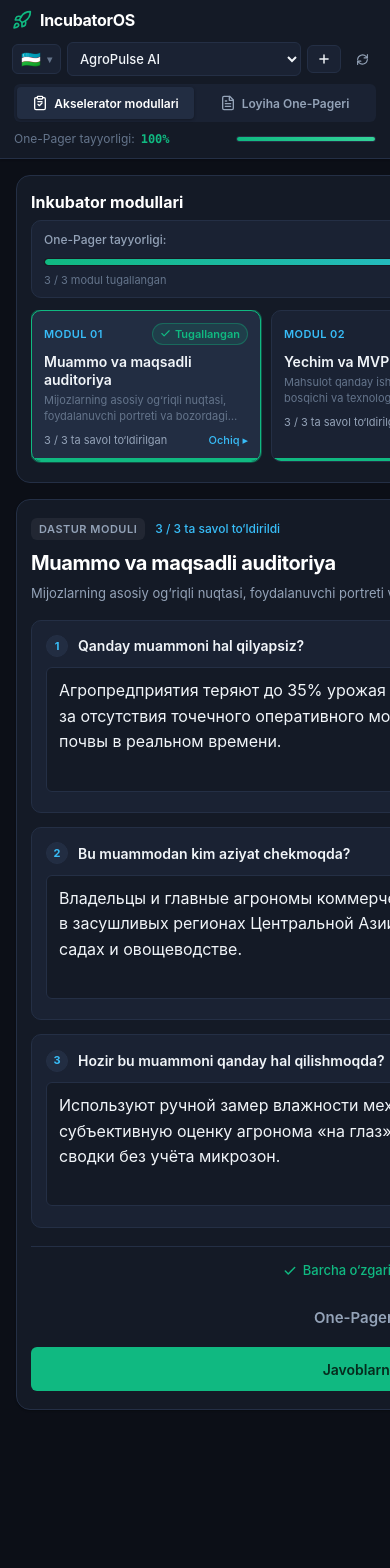
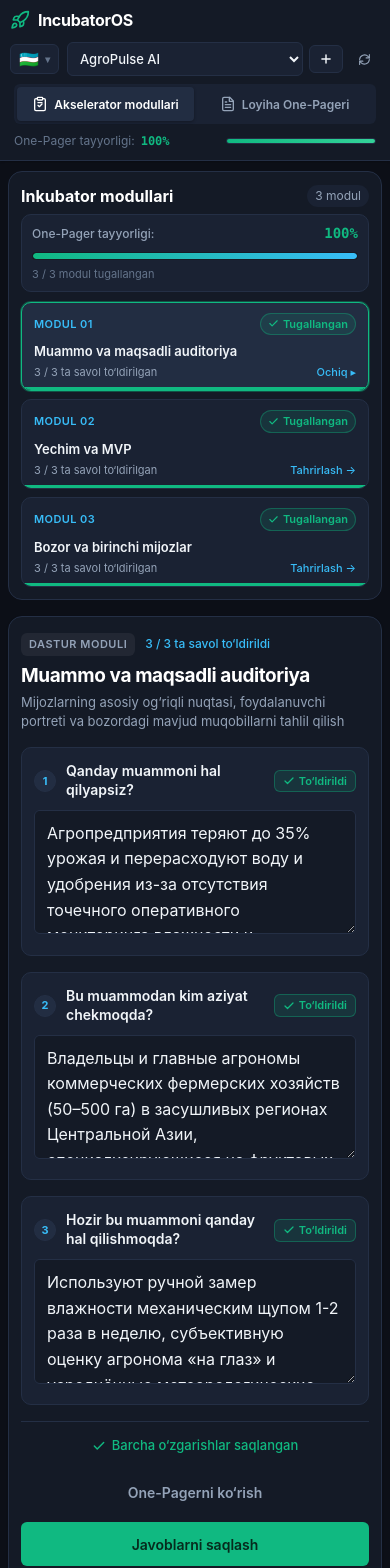
Before and after one commit to Ibrohim-Vafoyev/platform-front, a React (Vite) app: page / in a window 390 px wide. Shown: the top 1568 px of the page. Before the commit the page ends 1426 px from the top, so only its background shows below. Built offline with nearby package versions, Linux system fonts and the light colour scheme.

Commit message:
fix(mobile): prevent horizontal clipping, overflow and button truncation on mobile viewport

```diff
--- a/src/App.css
+++ b/src/App.css
@@ -1,13 +1,22 @@
-/* App Layout */
+/* =========================================================
+   IncubatorOS - Master Application Styles
+   100% Responsive for Laptops, Tablets, and Smartphones
+   ========================================================= */
+
+/* Base Layout Container */
 .app-layout {
   min-height: 100vh;
+  width: 100%;
+  max-width: 100%;
   display: flex;
   flex-direction: column;
-  max-width: 100vw;
+  box-sizing: border-box;
   overflow-x: hidden;
 }
 
-/* Header */
+/* =========================================================
+   Header
+   ========================================================= */
 .app-header {
   background: var(--bg-surface);
   border-bottom: 1px solid var(--border-subtle);
@@ -15,7 +24,8 @@
   top: 0;
   z-index: 50;
   box-shadow: var(--shadow-sm);
-  max-width: 100vw;
+  width: 100%;
+  box-sizing: border-box;
 }
 
 .header-top {
@@ -25,14 +35,15 @@
   display: flex;
   align-items: center;
   justify-content: space-between;
-  gap: 16px;
-  flex-wrap: wrap;
+  gap: 12px;
+  box-sizing: border-box;
 }
 
 .brand-group {
   display: flex;
   align-items: center;
-  gap: 12px;
+  gap: 10px;
+  flex-shrink: 0;
 }
 
 .logo-badge {
@@ -67,7 +78,7 @@
 .header-actions-cluster {
   display: flex;
   align-items: center;
-  gap: 12px;
+  gap: 10px;
   flex-wrap: wrap;
 }
 
@@ -100,7 +111,6 @@
 .dropdown-caret {
   font-size: 10px;
   color: var(--text-dim);
-  transition: transform 0.2s;
 }
 
 .lang-dropdown-menu {
@@ -162,10 +172,12 @@
   color: var(--accent-primary);
 }
 
+/* Project Switcher */
 .project-switcher-group {
   display: flex;
   align-items: center;
   gap: 8px;
+  flex-wrap: wrap;
 }
 
 .project-label {
@@ -184,7 +196,7 @@
   font-weight: 500;
   cursor: pointer;
   outline: none;
-  min-width: 170px;
+  min-width: 150px;
   max-width: 220px;
   transition: border-color 0.2s;
   text-overflow: ellipsis;
@@ -204,6 +216,7 @@
   align-items: center;
   justify-content: space-between;
   gap: 20px;
+  box-sizing: border-box;
 }
 
 .tab-nav {
@@ -308,7 +321,9 @@
   transition: width 0.3s ease;
 }
 
-/* Buttons */
+/* =========================================================
+   Buttons
+   ========================================================= */
 .btn {
   border: none;
   cursor: pointer;
@@ -320,6 +335,7 @@
   border-radius: var(--radius-sm);
   transition: all 0.2s cubic-bezier(0.4, 0, 0.2, 1);
   white-space: nowrap;
+  box-sizing: border-box;
 }
 
 .btn:active {
@@ -385,7 +401,6 @@
 
 .btn-pdf-export:hover:not(:disabled) {
   box-shadow: 0 4px 18px rgba(16, 185, 129, 0.45);
-  transform: translateY(-1px);
 }
 
 .btn-pdf-export:disabled {
@@ -393,21 +408,26 @@
   cursor: wait;
 }
 
-/* Main Content Area */
+/* =========================================================
+   Main Content Area
+   ========================================================= */
 .app-main-content {
   flex: 1;
   max-width: 1380px;
   width: 100%;
   margin: 0 auto;
   padding: 24px;
+  box-sizing: border-box;
 }
 
 /* Modules View Layout */
 .modules-view-container {
   display: grid;
-  grid-template-columns: 340px 1fr;
+  grid-template-columns: 320px minmax(0, 1fr);
   gap: 24px;
   align-items: start;
+  width: 100%;
+  box-sizing: border-box;
 }
 
 /* Module List Panel */
@@ -416,6 +436,8 @@
   border: 1px solid var(--border-subtle);
   border-radius: var(--radius-lg);
   padding: 20px;
+  box-sizing: border-box;
+  min-width: 0;
 }
 
 .module-list-header {
@@ -452,7 +474,8 @@
   border: 1px solid var(--border-subtle);
   border-radius: var(--radius-md);
   padding: 12px 14px;
-  margin-bottom: 18px;
+  margin-bottom: 16px;
+  box-sizing: border-box;
 }
 
 .module-panel-progress-top {
@@ -482,6 +505,7 @@
   border-radius: 999px;
   overflow: hidden;
   border: 1px solid rgba(255, 255, 255, 0.05);
+  box-sizing: border-box;
 }
 
 .overall-progress-fill {
@@ -502,7 +526,9 @@
 .module-items {
   display: flex;
   flex-direction: column;
-  gap: 12px;
+  gap: 10px;
+  width: 100%;
+  box-sizing: border-box;
 }
 
 .module-card-item {
@@ -514,6 +540,7 @@
   transition: all 0.2s ease;
   position: relative;
   overflow: hidden;
+  box-sizing: border-box;
 }
 
 .module-card-item:hover {
@@ -618,17 +645,23 @@
   transition: width 0.3s ease;
 }
 
-/* Module Workspace / Form */
+/* =========================================================
+   Module Workspace / Form
+   ========================================================= */
 .module-workspace {
   min-width: 0;
+  width: 100%;
+  box-sizing: border-box;
 }
 
 .module-form-container {
   background: var(--bg-surface);
   border: 1px solid var(--border-subtle);
   border-radius: var(--radius-lg);
-  padding: 28px;
+  padding: 24px;
   box-shadow: var(--shadow-sm);
+  width: 100%;
+  box-sizing: border-box;
 }
 
 .module-tag-row {
@@ -662,12 +695,14 @@
   color: #fff;
   letter-spacing: -0.4px;
   margin-bottom: 6px;
+  line-height: 1.25;
 }
 
 .form-subtitle {
   font-size: 14px;
   color: var(--text-muted);
-  margin-bottom: 24px;
+  margin-bottom: 20px;
+  line-height: 1.45;
 }
 
 /* Alert Toast */
@@ -679,6 +714,7 @@
   border-radius: var(--radius-md);
   margin-bottom: 20px;
   animation: fadeIn 0.25s ease-out;
+  box-sizing: border-box;
 }
 
 .alert-toast.success {
@@ -706,15 +742,19 @@
 .fields-stack {
   display: flex;
   flex-direction: column;
-  gap: 20px;
+  gap: 16px;
+  width: 100%;
+  box-sizing: border-box;
 }
 
 .field-card {
   background: var(--bg-surface-elevated);
   border: 1px solid var(--border-subtle);
   border-radius: var(--radius-md);
-  padding: 18px;
+  padding: 16px;
   transition: border-color 0.2s;
+  width: 100%;
+  box-sizing: border-box;
 }
 
 .field-card:focus-within {
@@ -741,6 +781,7 @@
   justify-content: center;
   border-radius: 999px;
   border: 1px solid var(--border-subtle);
+  flex-shrink: 0;
 }
 
 .field-label {
@@ -748,6 +789,7 @@
   font-weight: 600;
   color: var(--text-main);
   flex: 1;
+  line-height: 1.35;
 }
 
 .field-check-badge {
@@ -761,10 +803,17 @@
   display: inline-flex;
   align-items: center;
   gap: 4px;
+  white-space: nowrap;
+}
+
+.input-wrapper {
+  width: 100%;
+  box-sizing: border-box;
 }
 
 .form-textarea {
   width: 100%;
+  box-sizing: border-box;
   background: var(--bg-surface);
   border: 1px solid var(--border-subtle);
   color: var(--text-main);
@@ -775,6 +824,7 @@
   outline: none;
   transition: border-color 0.15s;
   min-height: 100px;
+  font-size: 15px;
 }
 
 .form-textarea:focus {
@@ -787,14 +837,16 @@
 }
 
 .form-actions-bar {
-  margin-top: 24px;
-  padding-top: 20px;
+  margin-top: 20px;
+  padding-top: 18px;
   border-top: 1px solid var(--border-subtle);
   display: flex;
   align-items: center;
   justify-content: space-between;
   flex-wrap: wrap;
-  gap: 14px;
+  gap: 12px;
+  width: 100%;
+  box-sizing: border-box;
 }
 
 .actions-info {
@@ -818,12 +870,17 @@
   display: flex;
   align-items: center;
   gap: 10px;
-}
-
-/* One-Pager View */
+  flex-wrap: wrap;
+}
+
+/* =========================================================
+   One-Pager View
+   ========================================================= */
 .onepager-wrapper {
   max-width: 960px;
+  width: 100%;
   margin: 0 auto;
+  box-sizing: border-box;
 }
 
 .onepager-toolbar {
@@ -837,6 +894,8 @@
   border-radius: var(--radius-md);
   flex-wrap: wrap;
   gap: 12px;
+  width: 100%;
+  box-sizing: border-box;
 }
 
 .toolbar-info {
@@ -844,6 +903,7 @@
   align-items: center;
   gap: 14px;
   font-size: 13px;
+  flex-wrap: wrap;
 }
 
 .live-badge {
@@ -852,6 +912,7 @@
   display: inline-flex;
   align-items: center;
   gap: 6px;
+  white-space: nowrap;
 }
 
 .pulsing-live-dot {
@@ -881,6 +942,7 @@
 
 .updated-timestamp {
   color: var(--text-dim);
+  white-space: nowrap;
 }
 
 .toolbar-actions {
@@ -893,9 +955,11 @@
   background: linear-gradient(180deg, rgba(16, 185, 129, 0.02) 0%, rgba(20, 26, 38, 0.98) 15%), var(--bg-surface);
   border: 1px solid rgba(56, 189, 248, 0.2);
   border-radius: var(--radius-lg);
-  padding: 36px 40px;
+  padding: 32px 36px;
   box-shadow: var(--shadow-md);
   position: relative;
+  width: 100%;
+  box-sizing: border-box;
 }
 
 .onepager-sheet::before {
@@ -912,8 +976,8 @@
 
 .onepager-header {
   border-bottom: 2px solid var(--border-subtle);
-  padding-bottom: 24px;
-  margin-bottom: 28px;
+  padding-bottom: 20px;
+  margin-bottom: 24px;
 }
 
 .onepager-header-top {
@@ -941,16 +1005,16 @@
 }
 
 .onepager-title {
-  font-size: 32px;
+  font-size: 30px;
   font-weight: 800;
   color: #fff;
   letter-spacing: -0.6px;
   margin-bottom: 8px;
-  line-height: 1.2;
+  line-height: 1.25;
 }
 
 .onepager-tagline {
-  font-size: 16px;
+  font-size: 15px;
   color: var(--text-muted);
   line-height: 1.5;
 }
@@ -958,7 +1022,9 @@
 .onepager-modules-flow {
   display: flex;
   flex-direction: column;
-  gap: 24px;
+  gap: 20px;
+  width: 100%;
+  box-sizing: border-box;
 }
 
 .onepager-section-card {
@@ -966,8 +1032,10 @@
   border: 1px solid var(--border-subtle);
   border-left: 3px solid var(--accent-primary-border);
   border-radius: var(--radius-md);
-  padding: 24px;
+  padding: 20px;
   transition: border-color 0.2s, box-shadow 0.2s;
+  width: 100%;
+  box-sizing: border-box;
 }
 
 .onepager-section-card:hover {
@@ -979,8 +1047,8 @@
   display: flex;
   align-items: center;
   justify-content: space-between;
-  margin-bottom: 18px;
-  padding-bottom: 12px;
+  margin-bottom: 16px;
+  padding-bottom: 10px;
   border-bottom: 1px solid rgba(255, 255, 255, 0.06);
   gap: 10px;
   flex-wrap: wrap;
@@ -1003,7 +1071,7 @@
 }
 
 .section-card-title {
-  font-size: 18px;
+  font-size: 17px;
   font-weight: 700;
   color: #fff;
 }
@@ -1027,15 +1095,16 @@
   background: rgba(255, 255, 255, 0.06);
 }
 
-/* Empty section */
 .onepager-empty-section {
   display: flex;
   align-items: center;
   gap: 16px;
-  padding: 20px;
+  padding: 18px;
   background: rgba(255, 255, 255, 0.02);
   border: 1px dashed rgba(255, 255, 255, 0.14);
   border-radius: var(--radius-md);
+  width: 100%;
+  box-sizing: border-box;
 }
 
 .empty-section-icon {
@@ -1043,6 +1112,7 @@
   display: flex;
   align-items: center;
   justify-content: center;
+  flex-shrink: 0;
 }
 
 .empty-section-body {
@@ -1062,16 +1132,19 @@
   line-height: 1.4;
 }
 
-/* Fields Grid in One-Pager */
 .section-fields-grid {
   display: flex;
   flex-direction: column;
-  gap: 18px;
+  gap: 16px;
+  width: 100%;
+  box-sizing: border-box;
 }
 
 .onepager-field-block {
-  padding-left: 14px;
+  padding-left: 12px;
   border-left: 2px solid var(--border-subtle);
+  width: 100%;
+  box-sizing: border-box;
 }
 
 .onepager-field-question {
@@ -1086,7 +1159,8 @@
 .onepager-field-answer {
   font-size: 15px;
   color: var(--text-main);
-  line-height: 1.65;
+  line-height: 1.6;
+  word-break: break-word;
 }
 
 .onepager-field-answer p + p {
@@ -1099,8 +1173,8 @@
 }
 
 .onepager-footer {
-  margin-top: 32px;
-  padding-top: 20px;
+  margin-top: 28px;
+  padding-top: 18px;
   border-top: 1px solid var(--border-subtle);
   text-align: center;
 }
@@ -1124,6 +1198,7 @@
   justify-content: center;
   z-index: 100;
   padding: 16px;
+  box-sizing: border-box;
 }
 
 .modal-card {
@@ -1134,6 +1209,7 @@
   max-width: 480px;
   padding: 24px;
   box-shadow: var(--shadow-lg);
+  box-sizing: border-box;
 }
 
 .modal-header {
@@ -1177,6 +1253,7 @@
   padding: 9px 12px;
   border-radius: var(--radius-sm);
   outline: none;
+  box-sizing: border-box;
 }
 
 .form-input:focus {
@@ -1201,32 +1278,45 @@
   }
 }
 
-/* ========================================================= */
-/* ULTRA-ROBUST RESPONSIVE DESIGN FOR LAPTOPS & PHONES       */
-/* ========================================================= */
-
-@media (max-width: 1024px) {
+/* =========================================================
+   COMPREHENSIVE RESPONSIVE STYLES
+   ========================================================= */
+
+/* Tablet (<= 960px) */
+@media (max-width: 960px) {
   .app-main-content {
-    padding: 16px;
-  }
+    padding: 16px 14px;
+  }
+
   .modules-view-container {
+    display: flex;
+    flex-direction: column;
     gap: 16px;
-  }
-}
-
-/* Tablet & Mobile Breakpoint (<= 860px) */
-@media (max-width: 860px) {
-  .modules-view-container {
-    grid-template-columns: 1fr;
-    gap: 16px;
-  }
-
-  /* Header mobile layout */
+    width: 100%;
+  }
+
+  .module-list-panel {
+    width: 100%;
+    padding: 14px;
+  }
+
+  .module-workspace {
+    width: 100%;
+  }
+}
+
+/* Mobile Devices (<= 768px) */
+@media (max-width: 768px) {
   .header-top {
     flex-direction: column;
     align-items: stretch;
+    padding: 10px 14px;
     gap: 10px;
-    padding: 10px 14px;
+  }
+
+  .brand-group {
+    justify-content: space-between;
+    width: 100%;
   }
 
   .header-actions-cluster {
@@ -1245,13 +1335,13 @@
   }
 
   .project-label {
-    display: none; /* Clean up space on mobile */
+    display: none;
   }
 
   .project-select {
     min-width: 0;
+    max-width: none;
     flex: 1;
-    max-width: none;
     font-size: 13px;
     padding: 7px 8px;
   }
@@ -1263,7 +1353,7 @@
     gap: 8px;
   }
 
-  /* Segmented control tabs on mobile */
+  /* Segmented control tabs on phone */
   .tab-nav {
     display: flex;
     width: 100%;
@@ -1276,7 +1366,7 @@
   .tab-btn {
     flex: 1;
     justify-content: center;
-    padding: 8px 6px;
+    padding: 9px 6px;
     border-bottom: none;
     border-radius: 4px;
     font-size: 12px;
@@ -1291,7 +1381,7 @@
 
   .tab-count-badge,
   .tab-status-pill {
-    display: none; /* Keep tabs neat and uncluttered */
+    display: none;
   }
 
   .header-progress-summary {
@@ -1301,61 +1391,51 @@
 
   .progress-bar-track {
     flex: 1;
-    max-width: 140px;
-  }
-
-  /* MODULE LIST ON MOBILE: Swipeable horizontal card rail! */
+    max-width: 150px;
+  }
+
+  /* Module List Accordion/Chips on Mobile */
   .module-list-panel {
-    padding: 14px;
+    padding: 12px;
   }
 
   .module-list-subtitle {
-    display: none; /* Reduce vertical clutter */
+    display: none;
   }
 
   .module-panel-progress {
-    padding: 8px 12px;
-    margin-bottom: 12px;
+    padding: 8px 10px;
+    margin-bottom: 10px;
   }
 
   .module-items {
-    flex-direction: row;
-    overflow-x: auto;
-    gap: 10px;
-    padding-bottom: 6px;
-    scroll-snap-type: x mandatory;
-    -webkit-overflow-scrolling: touch;
-    scrollbar-width: none;
-  }
-
-  .module-items::-webkit-scrollbar {
+    display: flex;
+    flex-direction: column;
+    gap: 8px;
+    width: 100%;
+  }
+
+  .module-card-item {
+    padding: 10px 12px;
+    width: 100%;
+  }
+
+  .module-card-desc {
     display: none;
   }
 
-  .module-card-item {
-    flex: 0 0 230px;
-    min-width: 230px;
-    max-width: 260px;
-    padding: 12px;
-    scroll-snap-align: start;
-  }
-
-  .module-card-desc {
-    display: -webkit-box;
-    -webkit-line-clamp: 2;
-    -webkit-box-orient: vertical;
-    overflow: hidden;
-    margin-bottom: 8px;
-    font-size: 11px;
-  }
-
-  /* Form on mobile */
+  .module-card-title {
+    font-size: 13px;
+  }
+
+  /* Form View on Mobile */
   .module-form-container {
-    padding: 18px 14px;
+    padding: 16px 12px;
+    width: 100%;
   }
 
   .form-title {
-    font-size: 20px;
+    font-size: 19px;
   }
 
   .form-subtitle {
@@ -1363,12 +1443,9 @@
     margin-bottom: 16px;
   }
 
-  .fields-stack {
-    gap: 14px;
-  }
-
   .field-card {
-    padding: 14px;
+    padding: 14px 12px;
+    width: 100%;
   }
 
   .field-label {
@@ -1377,20 +1454,22 @@
 
   .form-textarea {
     font-size: 16px; /* Prevents auto-zoom in mobile Safari */
-    min-height: 95px;
+    min-height: 90px;
     padding: 10px 12px;
+    width: 100%;
   }
 
   .form-actions-bar {
     flex-direction: column;
     align-items: stretch;
     gap: 12px;
-    margin-top: 18px;
+    margin-top: 16px;
     padding-top: 14px;
   }
 
   .form-actions-bar .actions-info {
     text-align: center;
+    width: 100%;
   }
 
   .form-actions-bar .action-buttons {
@@ -1403,11 +1482,13 @@
   .form-actions-bar .action-buttons button {
     width: 100%;
     height: 44px;
-  }
-
-  /* One-Pager on mobile */
+    font-size: 14px;
+  }
+
+  /* One-Pager View on Mobile */
   .onepager-sheet {
-    padding: 20px 14px;
+    padding: 18px 12px;
+    width: 100%;
   }
 
   .onepager-title {
@@ -1415,7 +1496,7 @@
   }
 
   .onepager-tagline {
-    font-size: 14px;
+    font-size: 13px;
   }
 
   .onepager-toolbar {
@@ -1442,14 +1523,16 @@
     height: 40px;
     padding: 6px 8px;
     font-size: 12px;
+    width: 100%;
   }
 
   .onepager-section-card {
-    padding: 16px 12px;
+    padding: 14px 12px;
+    width: 100%;
   }
 
   .section-card-title {
-    font-size: 16px;
+    font-size: 15px;
   }
 
   .onepager-field-answer {
@@ -1461,7 +1544,7 @@
     align-items: stretch;
     text-align: center;
     gap: 10px;
-    padding: 16px;
+    padding: 14px;
   }
 
   .onepager-empty-section button {
@@ -1470,10 +1553,14 @@
   }
 }
 
-/* Small Smart Phone Breakpoint (<= 480px) */
-@media (max-width: 480px) {
+/* Narrow Smartphones (<= 420px) */
+@media (max-width: 420px) {
+  .app-main-content {
+    padding: 10px 8px;
+  }
+
   .header-top {
-    padding: 8px 12px;
+    padding: 8px 10px;
   }
 
   .logo-text {
@@ -1481,23 +1568,19 @@
   }
 
   .tournament-tag {
-    display: none; /* Hide on smallest screens */
+    display: none;
   }
 
   .lang-name {
-    display: none; /* Show only flag on narrowest screens: 🇺🇿 ▾ */
+    display: none;
   }
 
   .lang-dropdown-toggle {
     padding: 6px 8px;
   }
 
-  .header-actions-cluster {
-    gap: 6px;
-  }
-
   .project-switcher-group button span {
-    display: none; /* Icon-only button on very narrow screens */
+    display: none;
   }
 
   .project-switcher-group button {
@@ -1509,7 +1592,9 @@
   }
 }
 
-/* Print Media Styles */
+/* =========================================================
+   Print Styles
+   ========================================================= */
 @media print {
   body {
     background: #fff !important;
```
